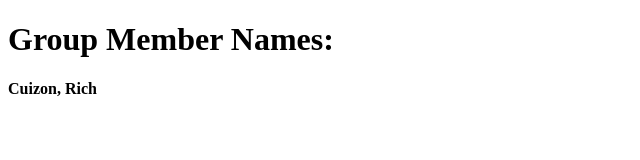
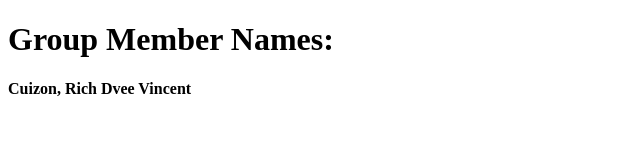
Before and after one commit to retsCodes/GitHub-WS-FO, a plain HTML site: page index.html in a window 1280 px wide. Shown: the whole page, without its empty margins (0-640 px from the left). Drawn offline with Linux system fonts and the light colour scheme.

Commit message:
first commit with text adding Group members names

```diff
--- a/index.html
+++ b/index.html
@@ -7,6 +7,6 @@
 </head>
 <body>
     <h1>Group Member Names:</h1>
-    <h4>Cuizon, Rich</h4>
+    <h4>Cuizon, Rich Dvee Vincent</h4>
 </body>
 </html>
```
